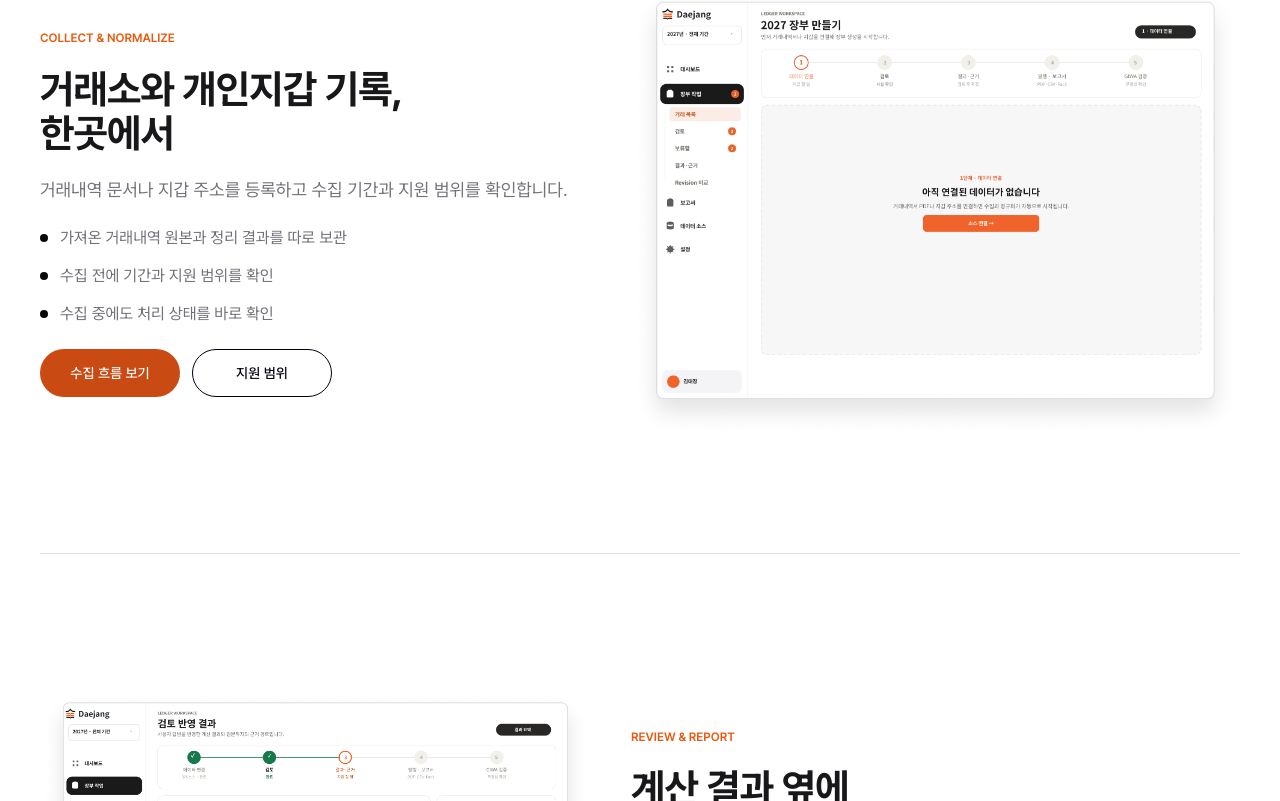
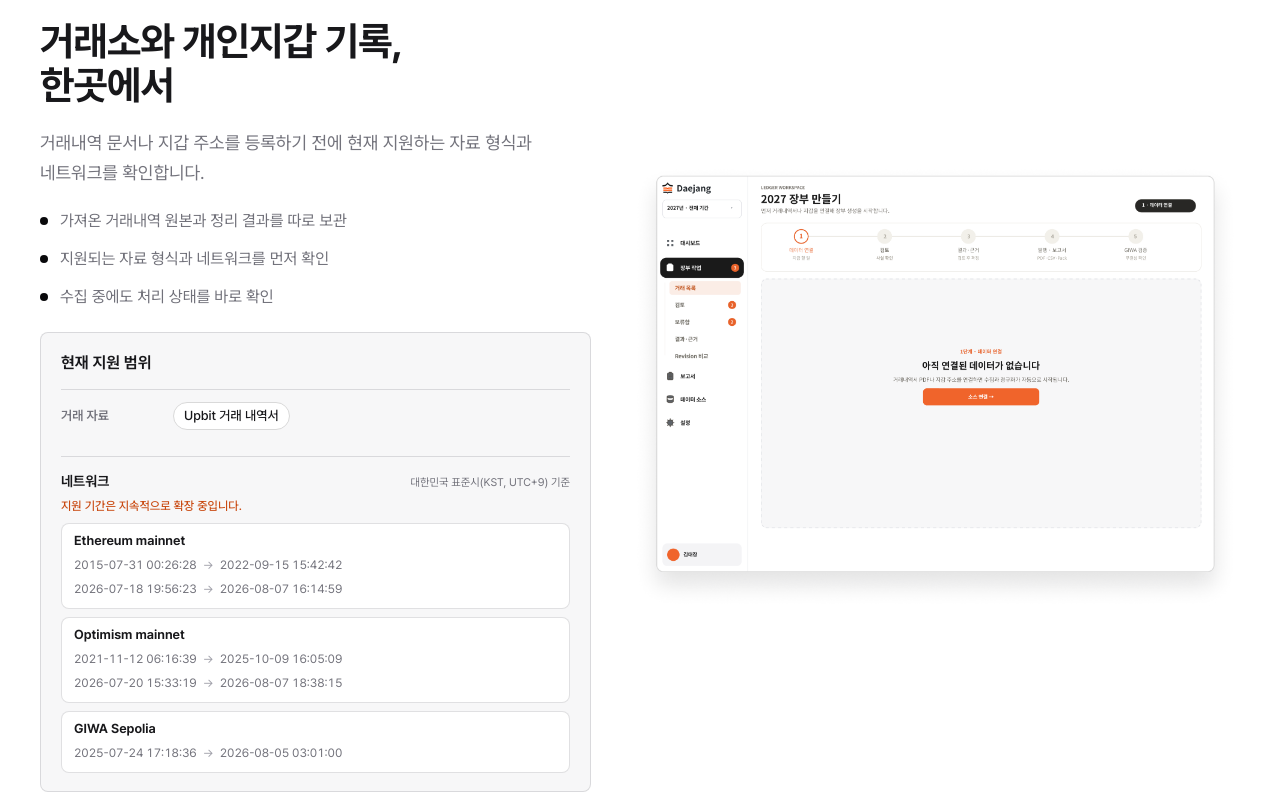
Before and after one commit to BackwardLabs/daejang, a React (Vite) app in the folder apps/web/: page / in a window 1280 px wide. Shown: the part 1959-2760 px from the top of the page. Built offline with nearby package versions, Linux system fonts and the light colour scheme; no server answers.

Commit message:
fix: allow optional signup consent and show collection support

```diff
--- a/apps/web/src/pages/auth/OnboardingFlow.tsx
+++ b/apps/web/src/pages/auth/OnboardingFlow.tsx
@@ -708,7 +708,7 @@ function ConsentScreen({
   }, [])
 
   const requiredAccepted = documents
-    .filter(({ required }) => required)
+    .filter(({ consentMode }) => consentMode === 'required')
     .every(({ id }) => accepted[id])
   const allAccepted =
     documents.length > 0 && documents.every(({ id }) => accepted[id])
@@ -777,7 +777,7 @@ function ConsentScreen({
                     />
                     <span>
                       <strong>
-                        {document.required ? '[필수]' : '[선택]'} {copy.title}
+                        {document.consentMode === 'required' ? '[필수]' : '[선택]'} {copy.title}
                       </strong>
                       <small>버전 {document.version}</small>
                     </span>
--- a/apps/web/src/pages/landing/LandingPage.tsx
+++ b/apps/web/src/pages/landing/LandingPage.tsx
@@ -4,15 +4,11 @@ import { FinalCta } from './components/FinalCta.tsx'
 import { HeroSection } from './components/HeroSection.tsx'
 import { LandingFooter } from './components/LandingFooter.tsx'
 import { LandingHeader } from './components/LandingHeader.tsx'
+import { CollectionSupport } from './components/CollectionSupport.tsx'
 import { ProductFlow } from './components/ProductFlow.tsx'
 import { SourceJourney } from './components/SourceJourney.tsx'
 import { ValueProposition } from './components/ValueProposition.tsx'
 import type { PublicPath } from '../../auth/navigation.ts'
-
-const collectActions = [
-  { href: '#how-it-works', label: '수집 흐름 보기', variant: 'primary' },
-  { href: '#faq-support', label: '지원 범위', variant: 'secondary' },
-] as const
 
 export function LandingPage({
   onStart,
@@ -33,16 +29,17 @@ export function LandingPage({
           id="collect"
           eyebrow="COLLECT & NORMALIZE"
           heading={'거래소와 개인지갑 기록,\n한곳에서'}
-          description="거래내역 문서나 지갑 주소를 등록하고 수집 기간과 지원 범위를 확인합니다."
+          description="거래내역 문서나 지갑 주소를 등록하기 전에 현재 지원하는 자료 형식과 네트워크를 확인합니다."
           bullets={[
             '가져온 거래내역 원본과 정리 결과를 따로 보관',
-            '수집 전에 기간과 지원 범위를 확인',
+            '지원되는 자료 형식과 네트워크를 먼저 확인',
             '수집 중에도 처리 상태를 바로 확인',
           ]}
-          actions={collectActions}
           imageSrc="/landing/data-connection.png"
           imageAlt="대장 장부 만들기 화면에서 데이터 소스 연결 단계를 보여주는 제품 화면"
-        />
+        >
+          <CollectionSupport />
+        </FeatureSection>
         <FeatureSection
           id="review"
           eyebrow="REVIEW & REPORT"
--- /dev/null
+++ b/apps/web/src/pages/landing/components/CollectionSupport.tsx
@@ -0,0 +1,81 @@
+import { collectionSupport } from '../landing-content.ts'
+
+type CollectionRangeProps = {
+  range: {
+    readonly start: string
+    readonly end: string
+  }
+}
+
+function kstDateTime(value: string) {
+  return `${value.replace(' ', 'T')}+09:00`
+}
+
+function CollectionRange({ range }: CollectionRangeProps) {
+  return (
+    <div className="feature-support__range">
+      <span className="feature-support__range-dates">
+        <time dateTime={kstDateTime(range.start)}>{range.start}</time>
+        <span className="feature-support__range-arrow" aria-hidden="true">→</span>
+        <time dateTime={kstDateTime(range.end)}>{range.end}</time>
+      </span>
+    </div>
+  )
+}
+
+export function CollectionSupport() {
+  return (
+    <section
+      className="feature-support"
+      aria-labelledby="collect-support-title"
+    >
+      <h3 id="collect-support-title">현재 지원 범위</h3>
+      <dl className="feature-support__summary">
+        <div className="feature-support__row">
+          <dt>거래 자료</dt>
+          <dd>
+            <ul className="feature-support__items" aria-label="지원 거래 자료">
+              {collectionSupport.documentTypes.map((documentType) => (
+                <li key={documentType}>{documentType}</li>
+              ))}
+            </ul>
+          </dd>
+        </div>
+      </dl>
+      <div className="feature-support__period">
+        <div className="feature-support__period-heading">
+          <h4>네트워크</h4>
+          <p className="feature-support__timezone">{collectionSupport.timezone}</p>
+        </div>
+        <p className="feature-support__period-note">
+          지원 기간은 지속적으로 확장 중입니다.
+        </p>
+        <ul
+          className="feature-support__period-list"
+          aria-label="지원 네트워크와 수집 기간"
+        >
+          {collectionSupport.networks.map((network) => {
+            const headingId = `collection-period-${network.id}`
+            return (
+              <li
+                className="feature-support__period-card"
+                aria-labelledby={headingId}
+                key={network.id}
+              >
+                <h5 id={headingId}>{network.name}</h5>
+                <div className="feature-support__range-list">
+                  {network.collectedRanges.map((range) => (
+                    <CollectionRange
+                      key={`collected-${range.start}-${range.end}`}
+                      range={range}
+                    />
+                  ))}
+                </div>
+              </li>
+            )
+          })}
+        </ul>
+      </div>
+    </section>
+  )
+}
--- a/apps/web/src/pages/landing/components/FeatureSection.tsx
+++ b/apps/web/src/pages/landing/components/FeatureSection.tsx
@@ -1,12 +1,8 @@
-interface FeatureAction {
-  href: string
-  label: string
-  variant: 'primary' | 'secondary'
-}
+import type { ReactNode } from 'react'
 
 interface FeatureSectionProps {
-  actions?: readonly FeatureAction[]
   bullets: readonly string[]
+  children?: ReactNode
   description: string
   eyebrow: string
   heading: string
@@ -17,8 +13,8 @@ interface FeatureSectionProps {
 }
 
 export function FeatureSection({
-  actions,
   bullets,
+  children,
   description,
   eyebrow,
   heading,
@@ -43,19 +39,7 @@ export function FeatureSection({
               <li key={bullet}>{bullet}</li>
             ))}
           </ul>
-          {actions ? (
-            <div className="button-row">
-              {actions.map((action) => (
-                <a
-                  className={`button button--${action.variant}`}
-                  href={action.href}
-                  key={action.label}
-                >
-                  {action.label}
-                </a>
-              ))}
-            </div>
-          ) : null}
+          {children}
         </div>
 
         <figure className="product-preview">
--- a/apps/web/src/pages/landing/landing-content.ts
+++ b/apps/web/src/pages/landing/landing-content.ts
@@ -50,4 +50,62 @@ export const workflowSteps = [
   },
 ] as const
 
+export const collectionSupport = {
+  timezone: '대한민국 표준시(KST, UTC+9) 기준',
+  documentTypes: ['Upbit 거래 내역서'],
+  networks: [
+    {
+      id: 'ethereum-mainnet',
+      name: 'Ethereum mainnet',
+      collectedRanges: [
+        {
+          start: '2015-07-31 00:26:28',
+          end: '2022-09-15 15:42:42',
+        },
+        {
+          start: '2026-07-18 19:56:23',
+          end: '2026-08-07 16:14:59',
+        },
+      ],
+      missingRanges: [
+        {
+          start: '2022-09-15 15:42:59',
+          end: '2026-07-18 19:56:11',
+        },
+      ],
+    },
+    {
+      id: 'optimism-mainnet',
+      name: 'Optimism mainnet',
+      collectedRanges: [
+        {
+          start: '2021-11-12 06:16:39',
+          end: '2025-10-09 16:05:09',
+        },
+        {
+          start: '2026-07-20 15:33:19',
+          end: '2026-08-07 18:38:15',
+        },
+      ],
+      missingRanges: [
+        {
+          start: '2025-10-09 16:05:11',
+          end: '2026-07-20 15:33:17',
+        },
+      ],
+    },
+    {
+      id: 'giwa-sepolia',
+      name: 'GIWA Sepolia',
+      collectedRanges: [
+        {
+          start: '2025-07-24 17:18:36',
+          end: '2026-08-05 03:01:00',
+        },
+      ],
+      missingRanges: [],
+    },
+  ],
+} as const
+
 export const faqs = supportFaqs
--- a/apps/web/src/styles.css
+++ b/apps/web/src/styles.css
@@ -850,6 +850,163 @@ select:focus-visible {
   content: "";
 }
 
+.feature-support {
+  display: grid;
+  gap: 14px;
+  width: 100%;
+  max-width: 560px;
+  padding: 18px 20px;
+  border: 1px solid var(--color-line-soft);
+  border-radius: var(--radius-card);
+  background: var(--color-surface-muted);
+}
+
+.feature-support h3 {
+  color: var(--color-text);
+  font-size: 16px;
+  font-weight: 650;
+  line-height: 24px;
+}
+
+.feature-support__summary {
+  display: grid;
+  margin: 0;
+}
+
+.feature-support__row {
+  display: grid;
+  grid-template-columns: 96px minmax(0, 1fr);
+  gap: 16px;
+  align-items: start;
+  min-height: 52px;
+  padding: 12px 0;
+  border-top: 1px solid var(--color-line-soft);
+}
+
+.feature-support dt {
+  color: var(--color-muted);
+  font-size: 13px;
+  font-weight: 600;
+  line-height: 28px;
+}
+
+.feature-support dd {
+  min-width: 0;
+  margin: 0;
+}
+
+.feature-support__items {
+  display: flex;
+  flex-wrap: wrap;
+  gap: 8px;
+  margin: 0;
+  padding: 0;
+  list-style: none;
+}
+
+.feature-support__items li {
+  display: inline-flex;
+  align-items: center;
+  min-height: 28px;
+  padding: 4px 10px;
+  border: 1px solid var(--color-line);
+  border-radius: var(--radius-control);
+  color: var(--color-text);
+  background: var(--color-surface);
+  font-size: 13px;
+  font-weight: 500;
+  line-height: 18px;
+}
+
+.feature-support__period {
+  display: grid;
+  gap: 6px;
+  padding-top: 14px;
+  border-top: 1px solid var(--color-line-soft);
+}
+
+.feature-support__period-heading {
+  display: flex;
+  align-items: baseline;
+  justify-content: space-between;
+  gap: 16px;
+}
+
+.feature-support__period-heading h4 {
+  margin: 0;
+  color: var(--color-text);
+  font-size: 14px;
+  font-weight: 650;
+  line-height: 20px;
+}
+
+.feature-support__period-note {
+  color: var(--color-accent);
+  font-size: 12px;
+  font-weight: 500;
+  line-height: 18px;
+}
+
+.feature-support__timezone {
+  color: var(--color-muted);
+  font-size: 11px;
+  line-height: 16px;
+  text-align: right;
+}
+
+.feature-support__period-list {
+  display: grid;
+  gap: 8px;
+  margin: 2px 0 0;
+  padding: 0;
+  list-style: none;
+}
+
+.feature-support__period-card {
+  display: grid;
+  gap: 4px;
+  padding: 8px 12px;
+  border: 1px solid var(--color-line-soft);
+  border-radius: var(--radius-card);
+  background: var(--color-surface);
+}
+
+.feature-support__period-card h5 {
+  margin: 0;
+  color: var(--color-text);
+  font-size: 13px;
+  font-weight: 650;
+  line-height: 18px;
+}
+
+.feature-support__range-list {
+  display: grid;
+  gap: 2px;
+}
+
+.feature-support__range {
+  min-width: 0;
+}
+
+.feature-support__range-dates {
+  display: flex;
+  flex-wrap: wrap;
+  gap: 2px 6px;
+  min-width: 0;
+  color: var(--color-muted);
+  font-size: 12px;
+  font-variant-numeric: tabular-nums;
+  line-height: 22px;
+}
+
+.feature-support__range-dates time {
+  white-space: nowrap;
+}
+
+.feature-support__range-arrow {
+  color: var(--color-subtle);
+}
+
 .product-preview {
   width: 672px;
 }
@@ -1345,6 +1502,35 @@ select:focus-visible {
     min-height: 190px;
   }
 
+  .feature-support {
+    padding-inline: 16px;
+  }
+
+  .feature-support__row {
+    grid-template-columns: 1fr;
+    gap: 6px;
+  }
+
+  .feature-support dt {
+    line-height: 20px;
+  }
+
+  .feature-support__period-heading {
+    gap: 12px;
+  }
+
+  .feature-support__range-dates {
+    display: grid;
+    grid-template-columns: 1fr;
+    gap: 0;
+  }
+
+  .feature-support__range-arrow {
+    width: 22px;
+    text-align: center;
+    transform: rotate(90deg);
+  }
+
   .faq-section__inner {
     width: calc(100% - 40px);
   }
```
Also changed, not shown: 2 other files (tests, documents, lock files or other folders).
